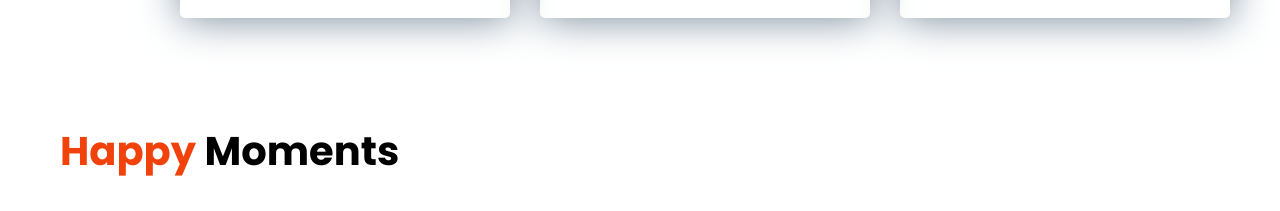
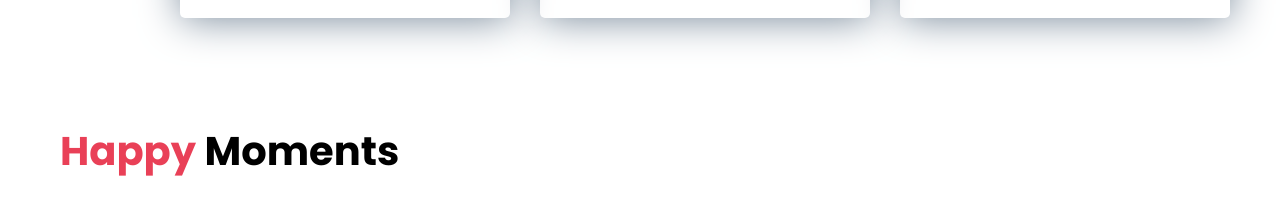
Before and after one commit to rakib2299/football-page-layout, a plain HTML site: page index.html in a window 1280 px wide. Shown: the part 3060-3271 px from the top of the page. Drawn offline with Linux system fonts and the light colour scheme; grey boxes are pictures that could not be loaded.

Commit message:
check again

```diff
--- a/styles/style.css
+++ b/styles/style.css
@@ -88,7 +88,7 @@ body {
     font-size: 40px;
 }
 .tittle .color {
-    color: #f1420c;
+    color: #E94057;
 }
 .blog-area {
     display: flex;
```
